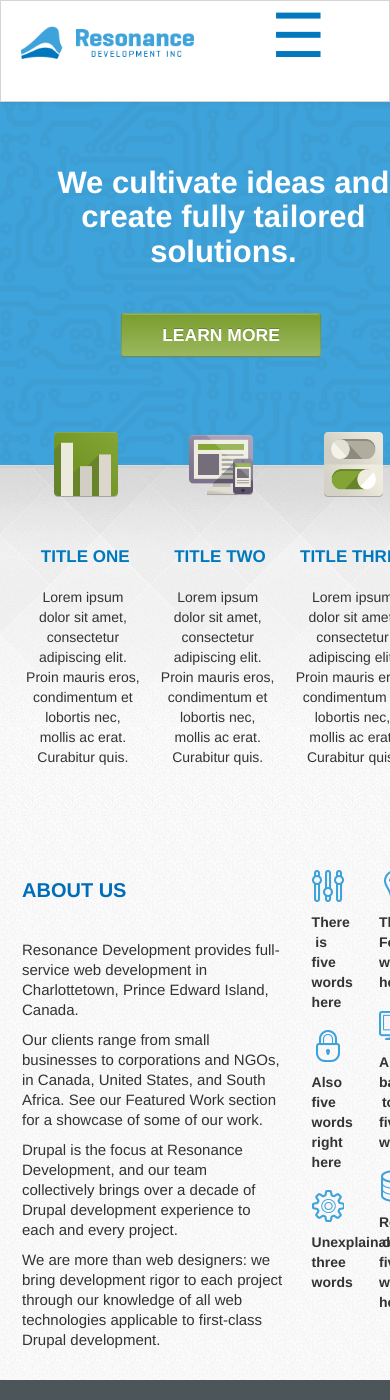
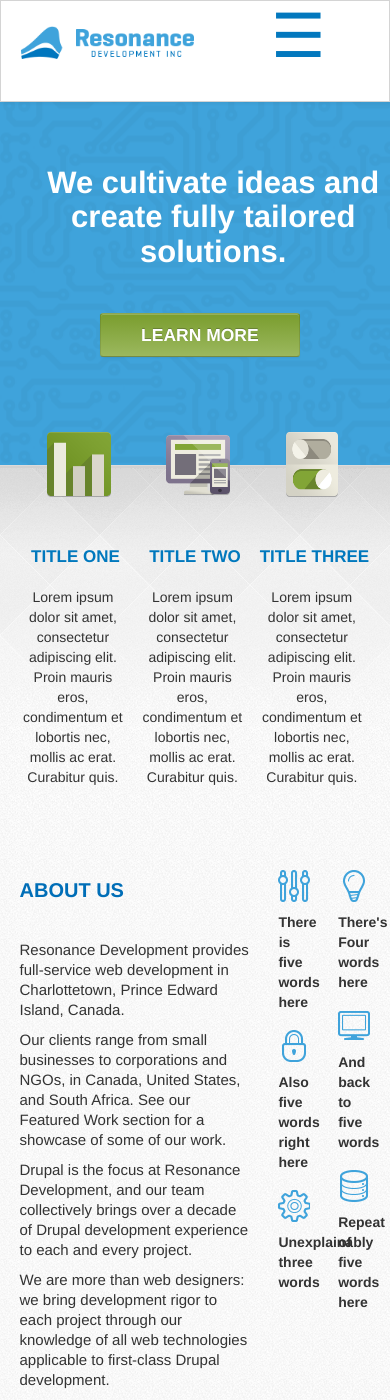
Before and after one commit to andrew-drake/resonancedev, a Jekyll site: the page built from index.md, in a window 390 px wide and 1400 px high. Built offline with Jekyll 4.4.1, drawn with Linux system fonts in a browser that asks for light colours; Markdown is read by kramdown in place of the engine named in the settings.

Commit message:
Updated mobile responsiveness

```diff
--- a/css/responsive.css
+++ b/css/responsive.css
@@ -345,7 +345,8 @@ margin-left: -135px;
 	margin-left:180px;
 	margin-top: -150px;
 }
-#footer {margin-right:-50px}
+#footer {
+}
 .mobileNavBar {display:block;}
 .resdev-navbar-inner {z-index:999;}
 #menuMobile {
@@ -382,7 +383,6 @@ margin-left: -135px;
 .featuredHome {display:none;}
 .topHome {
 	height: 365px;
-	margin-right:-50px;
 }
 .topHomeTitle {
 	line-height: 35px;
@@ -393,11 +393,9 @@ margin-left: -135px;
 	margin-bottom: -66px;
 	margin-left: -55px;
 }
-.aboutHome{margin-right:-50px;}
 .btn-homeInfo{margin-left: -65px;}
 .middleHome {
 	height: 345px;
-	margin-right:-50px;
 }
 .aboutHomeIcons {padding-left: 20px;}
 .homeIconsImage{
@@ -405,7 +403,9 @@ margin-left: -135px;
 	max-width: 100%;
 	margin-left: -10px;
 }
-
+.navbar-fixed-top .container, .navbar-fixed-bottom .container {
+	width: 400px;
+}
 .middleHomeTitle {
 	padding-top: 30px;
 	font-size: 17px;
```
Also changed, not shown: 1 other file.
